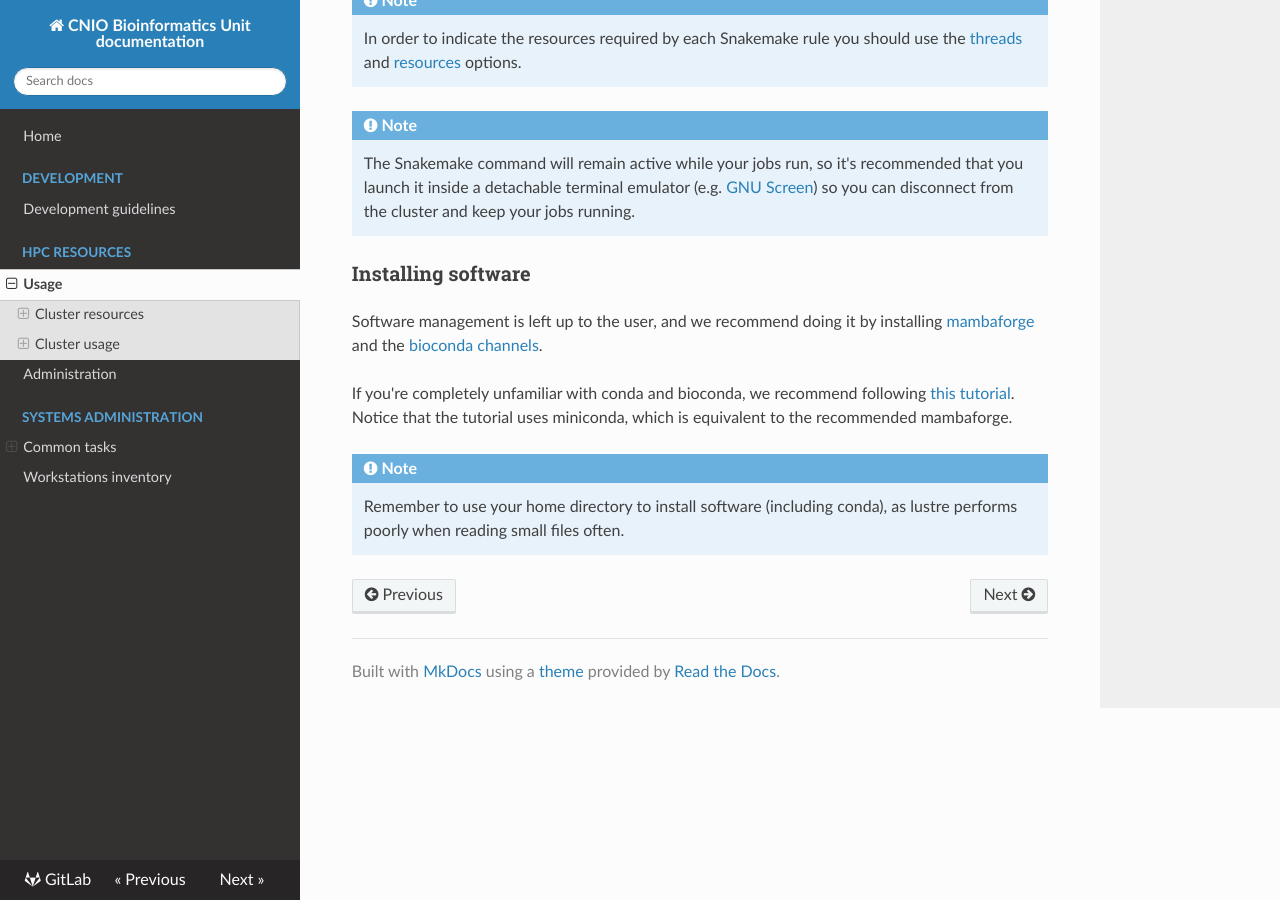
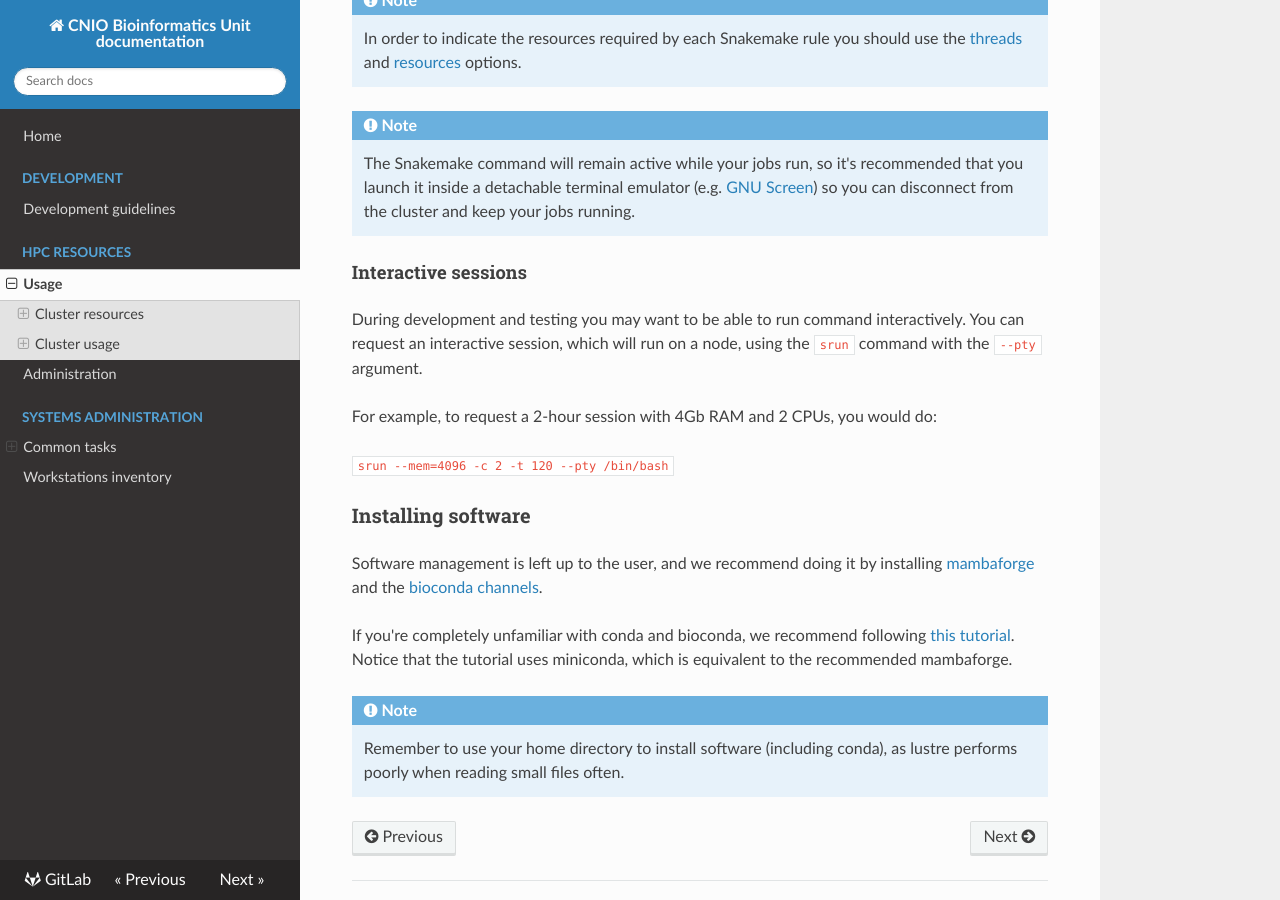
Before and after one commit to cnio-bu/cnio-bu.github.io, an MkDocs documentation site: the page built from docs/hpc/usage.md, in a window 1280 px wide and 900 px high, scrolled down 3600 px. Built offline with MkDocs 1.6.1, drawn with Linux system fonts in a browser that asks for light colours; nearby versions of some CDN libraries.

Commit message:
Add instructions for interactive sessions

```diff
--- a/docs/hpc/usage.md
+++ b/docs/hpc/usage.md
@@ -151,6 +151,15 @@ To use it, just add the `--profile $SMK_PROFILE_SLURM` argument to your Snakemak
     The Snakemake command will remain active while your jobs run, so it's recommended that you launch it inside a detachable terminal emulator (e.g. [GNU Screen](https://www.nixtutor.com/linux/introduction-to-gnu-screen/))
     so you can disconnect from the cluster and keep your jobs running.
 
+#### Interactive sessions
+
+During development and testing you may want to be able to run command interactively. You can request
+an interactive session, which will run on a node, using the `srun` command with the `--pty` argument.
+
+For example, to request a 2-hour session with 4Gb RAM and 2 CPUs, you would do:
+
+`srun --mem=4096 -c 2 -t 120 --pty /bin/bash`
+
 ### Installing software
 
 Software management is left up to the user, and we recommend doing it by installing
```
